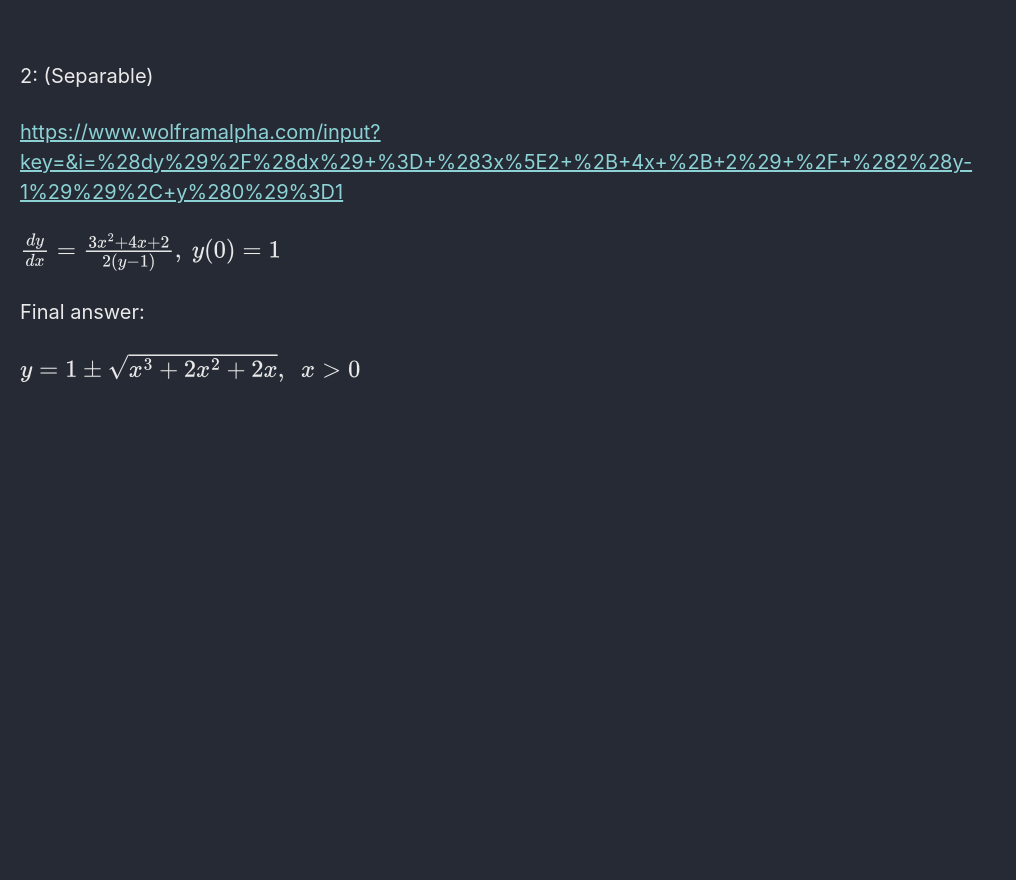
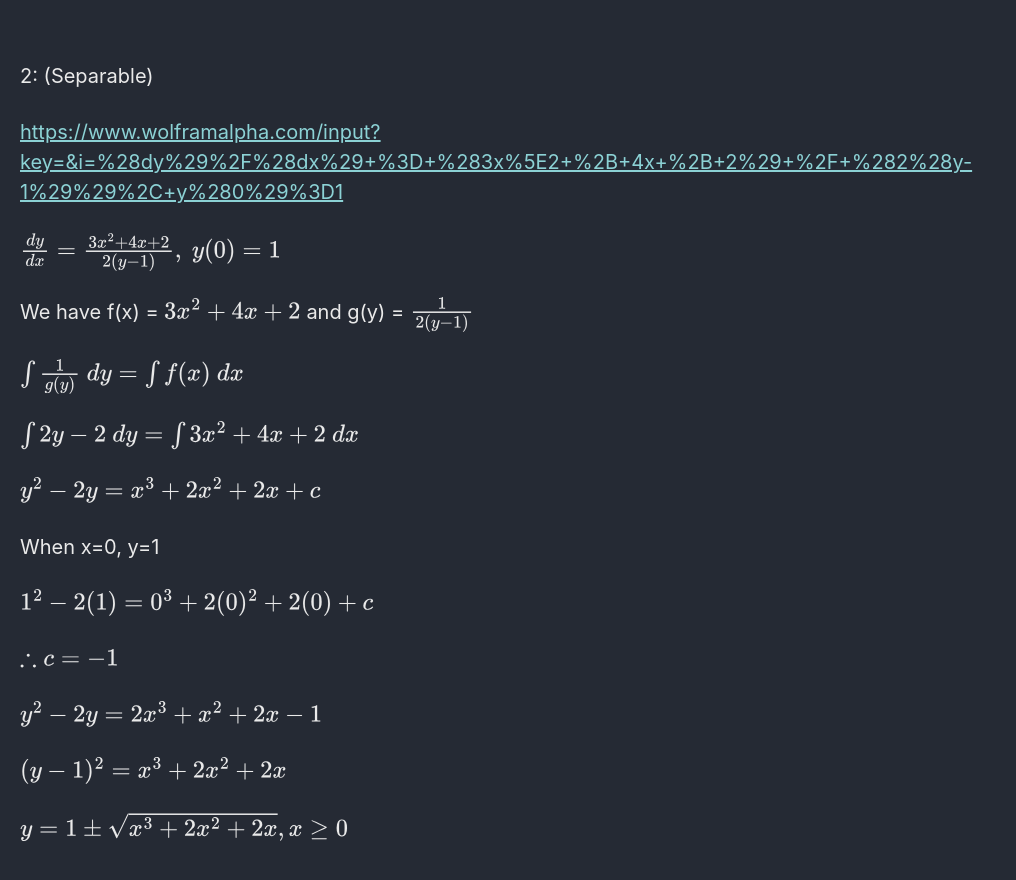
Before and after one commit to Connor-McCartney/Connor-McCartney.github.io, a Jekyll site: the page built from _pages/misc/linear-algebra.md, in a window 1280 px wide and 900 px high, scrolled down 2162 px. Shown: the top 880 px of the window, without its empty margins (0-1016 px from the left). Built offline with Jekyll 4.4.1, drawn with Linux system fonts in a browser that asks for light colours; cached includes are drawn as plain includes; before the commit the page ends 2603 px from its top, so only the background shows below that.

Commit message:
Update linear-algebra.md

```diff
--- a/_pages/misc/linear-algebra.md
+++ b/_pages/misc/linear-algebra.md
@@ -86,7 +86,22 @@ $y = \frac{1}{27} (x + 3)^3$
 
 $\frac{dy}{dx} = \frac{3x^2 + 4x + 2}{2(y-1)}, \ y(0) = 1$
 
+We have f(x) = $3x^2 + 4x + 2$ and g(y) = $\frac{1}{2(y-1)}$
 
-Final answer:
+$\int{ \frac{1}{g(y)} \ dy } = \int{f(x)} \ dx$
 
-$y = 1 \pm \sqrt{x^3 + 2x^2 + 2x}, \ \ x > 0$
+$\int{ 2y-2 \ dy } = \int{3x^2 + 4x + 2} \ dx$
+
+$y^2 - 2y = x^3 + 2x^2 + 2x + c$
+
+When x=0, y=1
+
+$1^2 - 2(1) = 0^3 + 2(0)^2 + 2(0) + c$
+
+$\therefore c = -1$
+
+$y^2 - 2y = 2x^3 + x^2 + 2x -1$
+
+$(y-1)^2 = x^3 + 2x^2 + 2x$
+
+$y = 1 \pm \sqrt{x^3 + 2x^2 + 2x}, x \geq 0$
```
